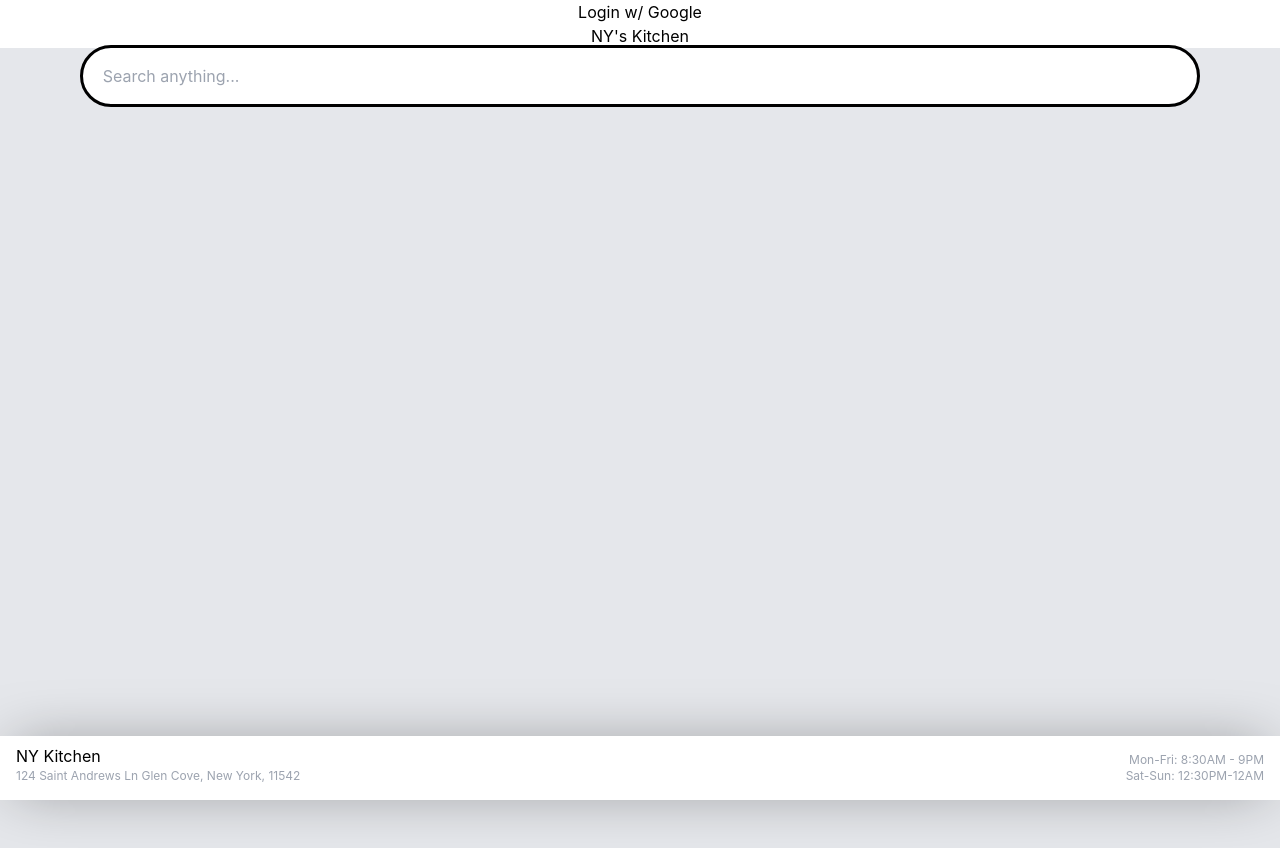
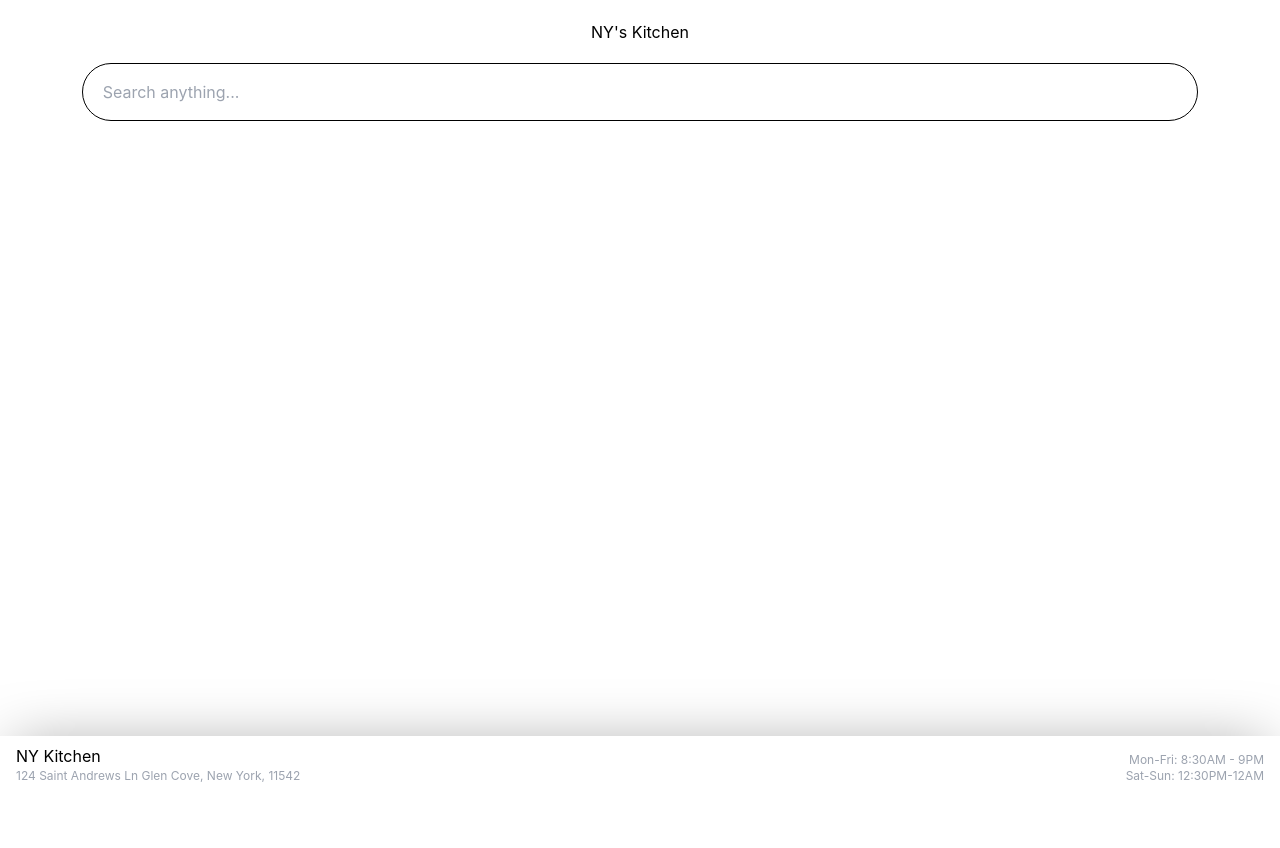
Before and after one commit to waqaspathan00/menu-maker, a React (Create React App) app in the folder frontend/: page /view in a window 1280 px wide. After the commit the page ends 800 px from the top, so only its background shows below. Built offline with nearby package versions, Linux system fonts and the light colour scheme.

Commit message:
Routing and Styling
-Created Route for homepage (localhost:3000), put login button on that page.

-edited styling of elements on menu page (localhost:3000/view)

```diff
--- a/frontend/src/App.js
+++ b/frontend/src/App.js
@@ -2,14 +2,15 @@ import './App.css';
 import {loginWithGoogle} from './firebase/index'
 import {BrowserRouter as Router, Route, Link, Routes} from 'react-router-dom'
 import MenuPage from './menuPage'
+import Home from './homePage'
 
 function App() {
   return (
-    <div className="App">
-        <button onClick={loginWithGoogle}>Login w/ Google</button>
+    <div className="App" class="max-h-full">
+        {/* <button onClick={loginWithGoogle}>Login w/ Google</button> */}
         <Router>
           <Routes>
-              {/* <Route exact path='/' component={Home} /> */}
+              <Route path='/' element={<Home/>} />
               <Route path='/view' element={<MenuPage/>} />
           </Routes>
         </Router>
--- a/frontend/src/components/searchBar.js
+++ b/frontend/src/components/searchBar.js
@@ -2,9 +2,9 @@ import React from 'react'
 
 const SearchBar = () => {
   return (
-    <div class=" bg-gray-200">
-        <div class="container h-screen sm:px-6 lg:px-8">
-            <div class="relative"> <input type="text" class="h-14 w-11/12 pr-8 pl-5 rounded-full z-0 outline" placeholder="Search anything..." />
+    <div class="w-full" >
+        <div class="container sm:px-6 lg:px-8">
+            <div class="flex justify-center"> <input type="text" class="h-14 w-11/12 pr-8 pl-5 rounded-full z-0 outline outline-1" placeholder="Search anything..." />
                 <div class="absolute top-4 right-3"> <i class="fa fa-search text-gray-400 z-20 hover:text-gray-500"></i> </div>
             </div>
         </div>
--- /dev/null
+++ b/frontend/src/homePage.js
@@ -0,0 +1,14 @@
+import React from 'react'
+import {loginWithGoogle} from './firebase/index'
+
+
+function Home() {
+  return (
+    <>
+        <p>hello?</p>
+        <button onClick={loginWithGoogle}>Login w/ Google</button>
+    </>
+  )
+}
+
+export default Home
--- a/frontend/src/menuPage.js
+++ b/frontend/src/menuPage.js
@@ -4,11 +4,13 @@ import SearchBar from './components/searchBar'
 
 function menuPage() {
   return (
-    <>
-        <p class="text-base">NY's Kitchen</p>
-        <SearchBar />
+    <div>
+        <p class="text-base flex justify-center pt-5 pb-5">NY's Kitchen</p>
+        <div >
+          <SearchBar />
+        </div>
         <Footer/>
-    </>
+    </div>
   )
 }
 
```
